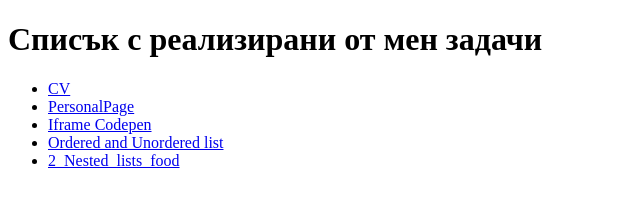
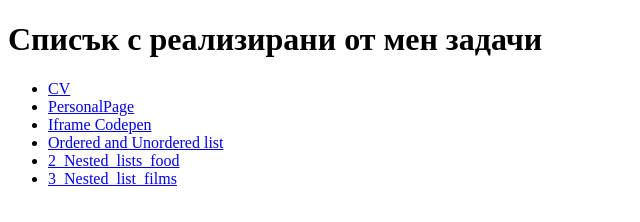
Before and after one commit to IlianaZlatareva/WebDesignHW, a plain HTML site: page index.html in a window 1280 px wide. Shown: the whole page, without its empty margins (0-640 px from the left). Drawn offline with Linux system fonts and the light colour scheme.

Commit message:
Add files via upload

```diff
--- a/index.html
+++ b/index.html
@@ -25,6 +25,9 @@
         <li>
             <a href="../HW/pages/2_Nested_lists_food.html" target="_blank">2_Nested_lists_food</a>
         </li>
+        <li>
+            <a href="../HW/pages/3_Nested_list_films.html" target="_blank">3_Nested_list_films</a>
+        </li>
     </ul>
 </body>
 </html>
```
